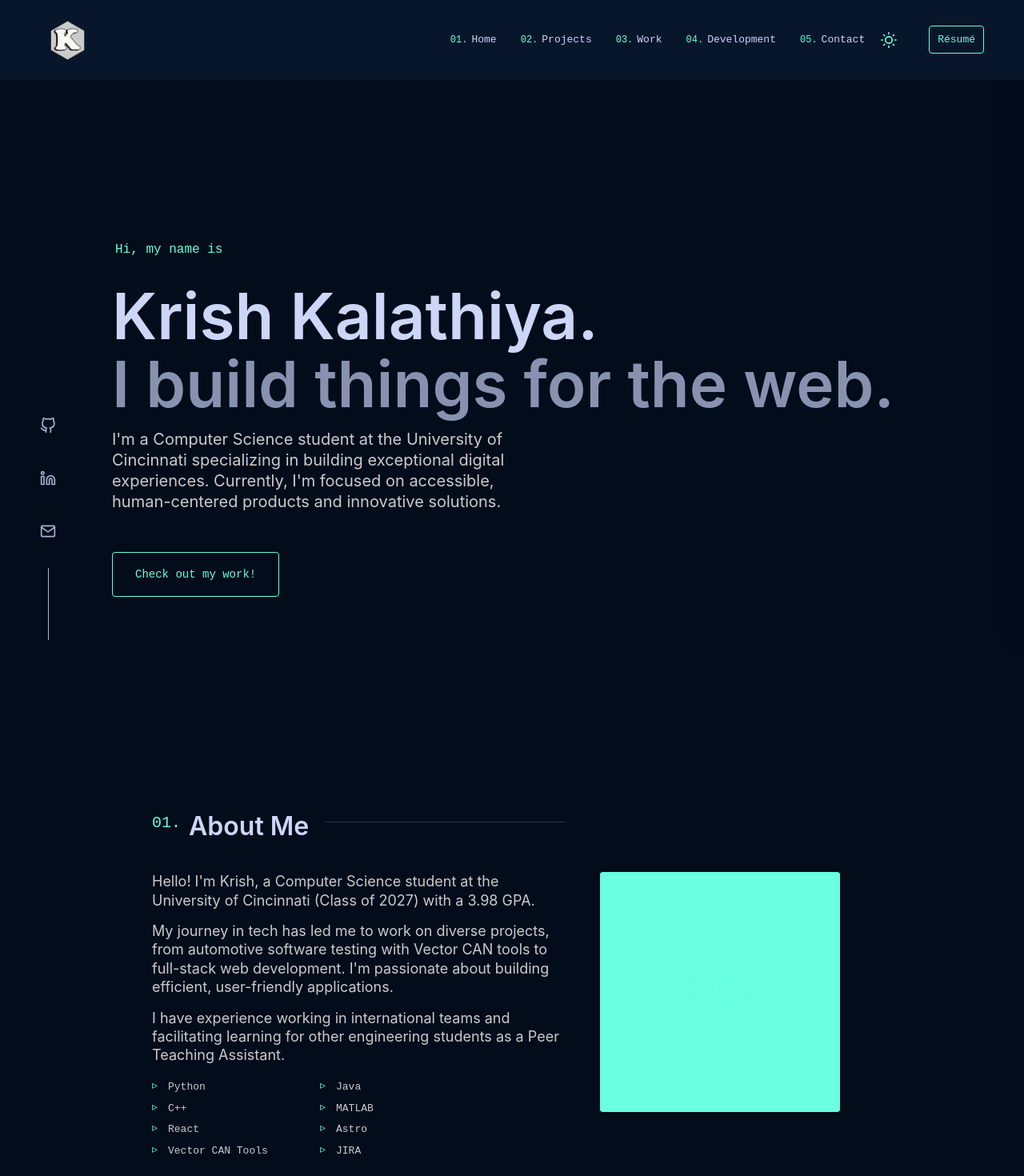
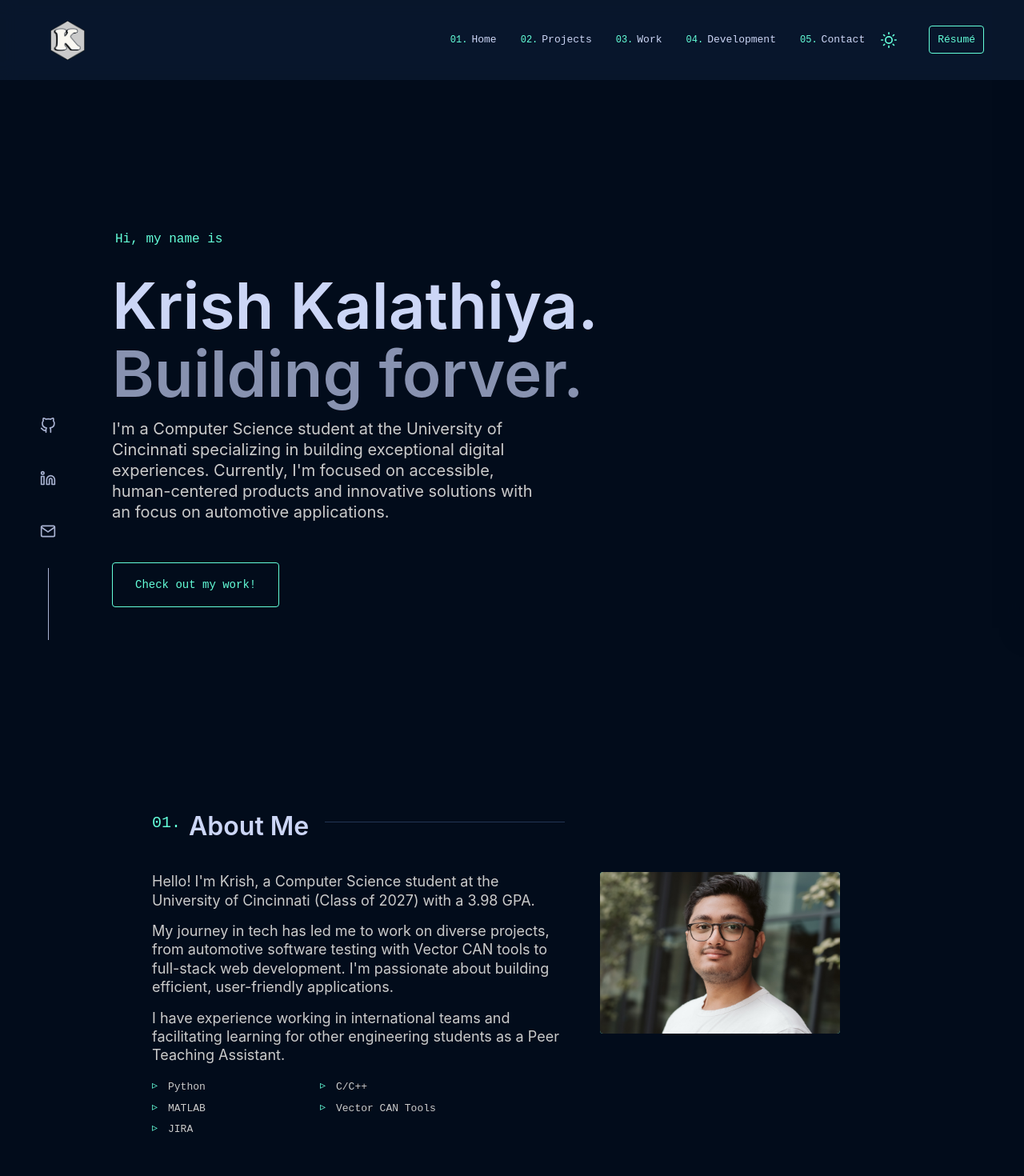
Before and after one commit to KrishKalathiya/portfolio-site, a React (Vite) app: page / in a window 1280 px wide. Shown: the top 1470 px of the page at 80% size. Built offline with nearby package versions, Linux system fonts and the light colour scheme.

Commit message:
Added image, updated experiences

```diff
--- a/src/App.css
+++ b/src/App.css
@@ -667,6 +667,12 @@ section {
 }
 
 .image-placeholder svg {
+  display: block;
+  width: 100%;
+  height: auto;
+}
+
+.image-placeholder img {
   display: block;
   width: 100%;
   height: auto;
--- a/src/components/About.jsx
+++ b/src/components/About.jsx
@@ -1,4 +1,5 @@
 import { aboutData } from '../data/content';
+import croppedImage from '../assets/cropped.jpg';
 
 function About() {
   const { bio, skills } = aboutData;
@@ -22,12 +23,7 @@ function About() {
         <div className="about-image">
           <div className="image-wrapper">
             <div className="image-placeholder">
-              <svg viewBox="0 0 400 400" fill="none" xmlns="http://www.w3.org/2000/svg">
-                <rect width="400" height="400" fill="#64ffda" opacity="0.2"/>
-                <text x="50%" y="50%" textAnchor="middle" dominantBaseline="middle" fontFamily="Roboto Mono" fontSize="48" fill="#64ffda">
-                  Photo
-                </text>
-              </svg>
+              <img src={croppedImage} alt="Krish Kalathiya" />
             </div>
           </div>
         </div>
--- a/src/data/content.js
+++ b/src/data/content.js
@@ -1,8 +1,8 @@
 
 export const heroData = {
   name: "Krish Kalathiya",
-  subtitle: "I build things for the web.",
-  description: "I'm a Computer Science student at the University of Cincinnati specializing in building exceptional digital experiences. Currently, I'm focused on accessible, human-centered products and innovative solutions.",
+  subtitle: "Building forver.",
+  description: "I'm a Computer Science student at the University of Cincinnati specializing in building exceptional digital experiences. Currently, I'm focused on accessible, human-centered products and innovative solutions with an focus on automotive applications.",
   ctaText: "Check out my work!",
 };
 
@@ -14,22 +14,55 @@ export const aboutData = {
   ],
   skills: [
     "Python",
-    "Java",
-    "C++",
+    "C/C++",
     "MATLAB",
-    "React",
-    "Astro",
     "Vector CAN Tools",
     "JIRA"
   ],
-  image: "path/to/image.jpg" // You can update this path later
+  image: "src/assets/cropped.jpg"
 };
 
 export const experienceData = [
+    {
+    company: "Bendix Commercial Vehicle Systems",
+    url: "https://www.bendix.com/",
+    roles: [
+      {
+        id: "bendix-spring",
+        title: "Hardware-in-the-Loop Co-op",
+        range: "Jan 2026 - May 2026",
+        duties: [
+          "Still working on a lot of fun stuff!"
+        ]
+      },
+      {
+        id: "bendix-summer",
+        title: "ADAS Testing and Verification Co-op",
+        range: "May 2025 - Aug 2025",
+        duties: [
+          "Implemented CARLA for Functional Integration Testing, saving over $90,000 across 7 HIL systems globally.",
+          "Performed data analysis to ensure system safety and alignment with customer specifications.",
+          "Developed an enhanced understanding of development and testing of Adaptive Cruise Control systems"
+        ]
+      },
+      {
+        id: "bendix-fall",
+        title: "Computer Science Co-op",
+        range: "Aug 2024 - Dec 2024",
+        duties: [
+          "Collaborated with teams in Mexico, India, and Germany to support ADAS teams.",
+          "Built a file-matching utility reducing a 15-minute manual process to 15 seconds (60x efficiency increase).",
+          "Upgraded testing mileage tracking from Excel to a robust UI-based solution, eliminating user errors.",
+          "Developed data mining scripts to directly assist in time sensitive and end-user safety critical product development."
+        ]
+      }
+    ]
+  },
   {
-    company: "University of Cincinnati",
+    company: "University of Cincinnati - DECE",
     url: "https://www.uc.edu/",
     roles: [
+
       {
         id: "uc-ta-2",
         title: "Engineering Design Thinking Peer TA",
@@ -53,37 +86,33 @@ export const experienceData = [
     ]
   },
   {
-    company: "Bendix Commercial Vehicle Systems",
-    url: "https://www.bendix.com/",
+    company: "University of Cincinnati - IT",
+    url: "https://www.uc.edu/",
     roles: [
       {
-        id: "bendix-summer",
-        title: "Computer Science Co-op",
-        range: "May 2025 - Aug 2025",
+        id: "uc-it-1",
+        title: "Engineering Design Thinking Peer TA",
+        range: "Aug 2025 - Dec 2025",
         duties: [
-          "Implemented CARLA for Functional Integration Testing, saving over $90,000 across 7 HIL systems globally.",
-          "Performed data analysis to ensure system safety and alignment with customer specifications."
+          "Assembled Windows 11 PCs for the Department of Environmental and Chemical Engineering.",
+          "Ensured a smooth transition to new hardware for over 60 faculty and staff members.",
         ]
       },
-      {
-        id: "bendix-fall",
-        title: "Computer Science Co-op",
-        range: "Aug 2024 - Dec 2024",
-        duties: [
-          "Collaborated with teams in Mexico, India, and Germany to support ADAS teams.",
-          "Built a file-matching utility reducing a 15-minute manual process to 15 seconds (60x efficiency increase).",
-          "Upgraded testing mileage tracking from Excel to a robust UI-based solution, eliminating user errors."
-        ]
-      }
     ]
-  }
+  },
+
 ];
 
 export const developmentData = [
   {
+    title: "Secretary",
+    meta: "Association for Computing Machinery @UC • Nov 2025 - Present",
+    description: "Developed robust administrative processes to ensure smooth operations for the organisation."
+  },
+  {
     title: "Membership Chair",
-    meta: "Association for Computing Machinery @UC • May 2025 - Present",
-    description: "Facilitating networking resources (Speaker Nights, Workshops) and advocating for early career growth."
+    meta: "Association for Computing Machinery @UC • May 2025 - November 2025",
+    description: "Facilitating the provision of crucial networking resources in the form of regular Speaker Nights and Workshops. Advocating for early career growth in younger students through actively engaging in and promoting healthy use of campus engagement resources."
   },
   {
     title: "Organizer & Web Developer",
```
Also changed, not shown: src/assets/cropped.jpg (added).
